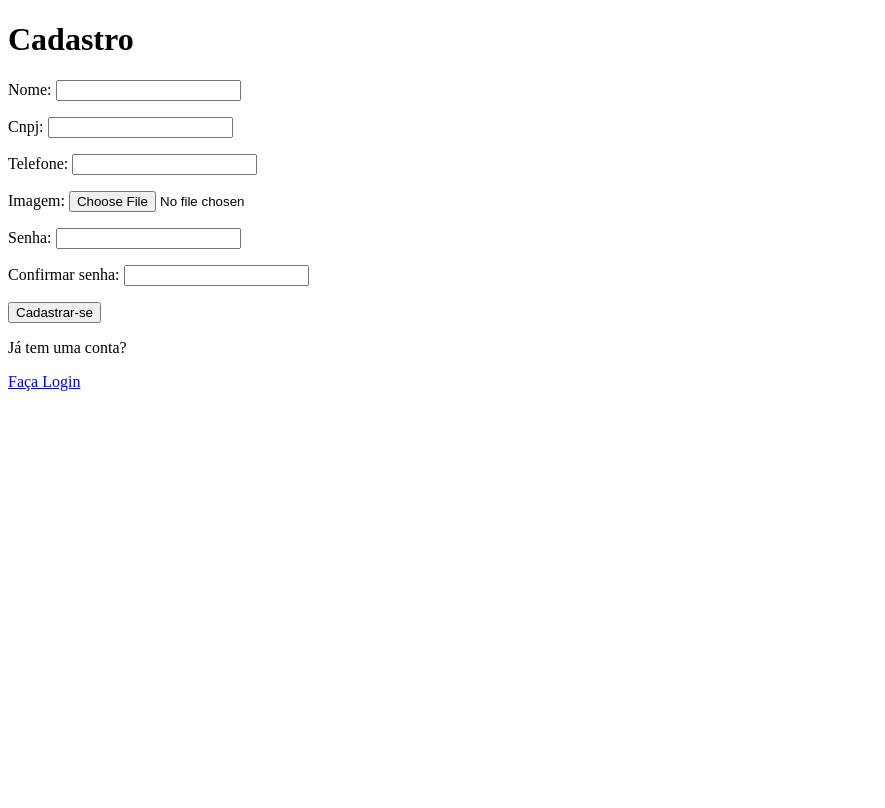
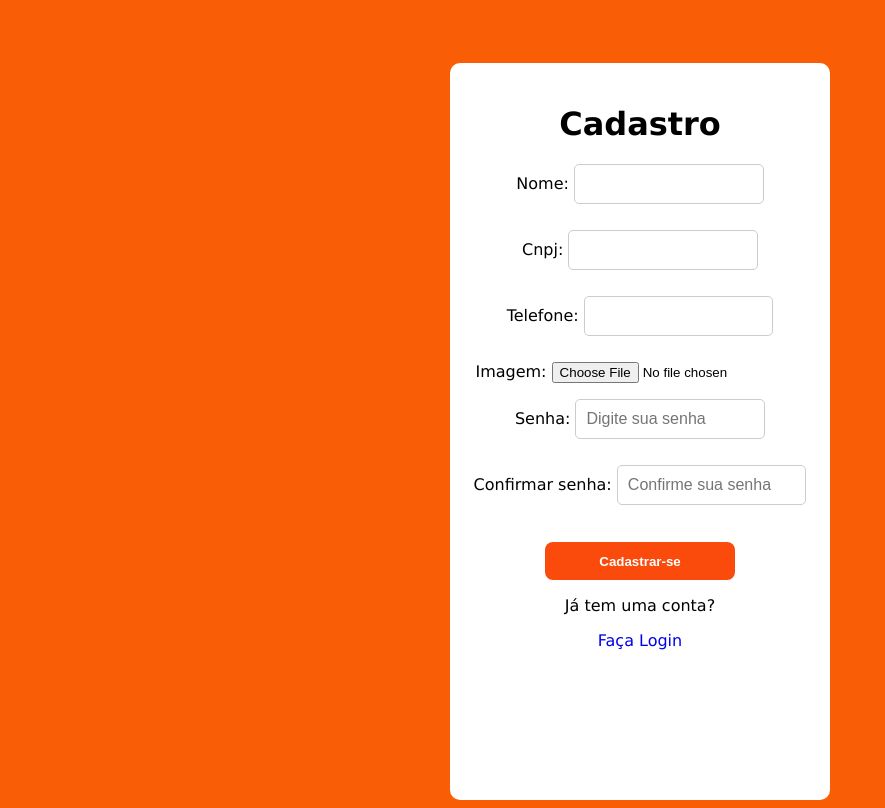
Before and after one commit to adrian5g/Web_Yammi, a Django app: page /dash/cadastro/ in a window 1280 px wide. Shown: the whole page, without its empty margins (0-885 px from the left). Before the commit the page ends 391 px from the top, so only its background shows below. Run offline with Django 5.2, Linux system fonts and the light colour scheme.

Commit message:
inacabado

```diff
--- a/dashboard/forms.py
+++ b/dashboard/forms.py
@@ -2,8 +2,12 @@ from .models import Restaurante, ItemCardapio, Pedido, PedidoItem
 from django import forms
 
 class RestauranteCreationForm(forms.ModelForm):
-    senha = forms.CharField(widget=forms.PasswordInput())
-    confirmar_senha = forms.CharField(widget=forms.PasswordInput())
+    senha = forms.CharField(
+        widget=forms.PasswordInput(attrs={'class': 'input-form', 'placeholder': 'Digite sua senha'})
+    )
+    confirmar_senha = forms.CharField(
+        widget=forms.PasswordInput(attrs={'class': 'input-form', 'placeholder': 'Confirme sua senha'})
+    )
 
     class Meta:
         model = Restaurante
--- a/dashboard/static/css/form.css
+++ b/dashboard/static/css/form.css
@@ -2,4 +2,52 @@
   /* Decleração das cores */
   --orange-1: #F95E07;
   --orange-2: #FA4A0C;
+  --white: #ffff;
 }
+
+body{
+  background-color: var(--orange-1);
+  font-family: 'Lucida Sans', 'Lucida Sans Regular', 'Lucida Grande', 'Lucida Sans Unicode', Geneva, Verdana, sans-serif;
+}
+
+.all{
+  margin: 0 auto;
+  background-color: var(--white);
+  width: 30%;
+  padding-bottom: 150px;
+  padding-top: 20px;
+  border-radius: 10px;
+  align-items: center;
+  text-align: center;
+  margin-top: 5%;
+}
+
+button[type="submit"]{
+  background-color: var(--orange-2);
+  border: none;
+  font-weight: bold;
+  color: var(--white);
+  border-radius: 8px;
+  width: 50%;
+  padding: 3%;
+  margin-top: 3%;
+  text-decoration: none;
+}
+
+input[type="text"],
+input[type="password"],
+input[type="email"],
+select,
+textarea {
+  font-size: 16px;
+  padding: 10px;
+  width: 50%;
+  border: 1px solid #ccc;
+  border-radius: 5px;
+  box-sizing: border-box;
+  margin-bottom: 10px;
+}
+
+a{
+  text-decoration: none;
+}
--- a/dashboard/templates/auth_form_base.html
+++ b/dashboard/templates/auth_form_base.html
@@ -24,27 +24,32 @@
   </script>
 </head>
 <body>
-  <div>
+
+  <div class="all">
+
     <h1>
       {% block form_title %}
       {% endblock %}
     </h1>
 
+    <div class="test">
     <form method="POST" enctype="multipart/form-data">
       {% csrf_token %}
 
       {% block inputs %}
       {% endblock %}
-
+    </div>
       <button type="submit">
         {% block submit_text %}
         {% endblock %}
       </button>
+
     </form>
 
     <div>
       {% block option_message %} {% endblock %}
     </div>
+
   </div>
 </body>
 </html>
--- a/requirements.txt
+++ b/requirements.txt
@@ -1,5 +1,4 @@
 asgiref==3.9.1
 Django==5.2.4
-pillow==11.3.0
 sqlparse==0.5.3
 tzdata==2025.2
```
Also changed, not shown: db.sqlite3.
